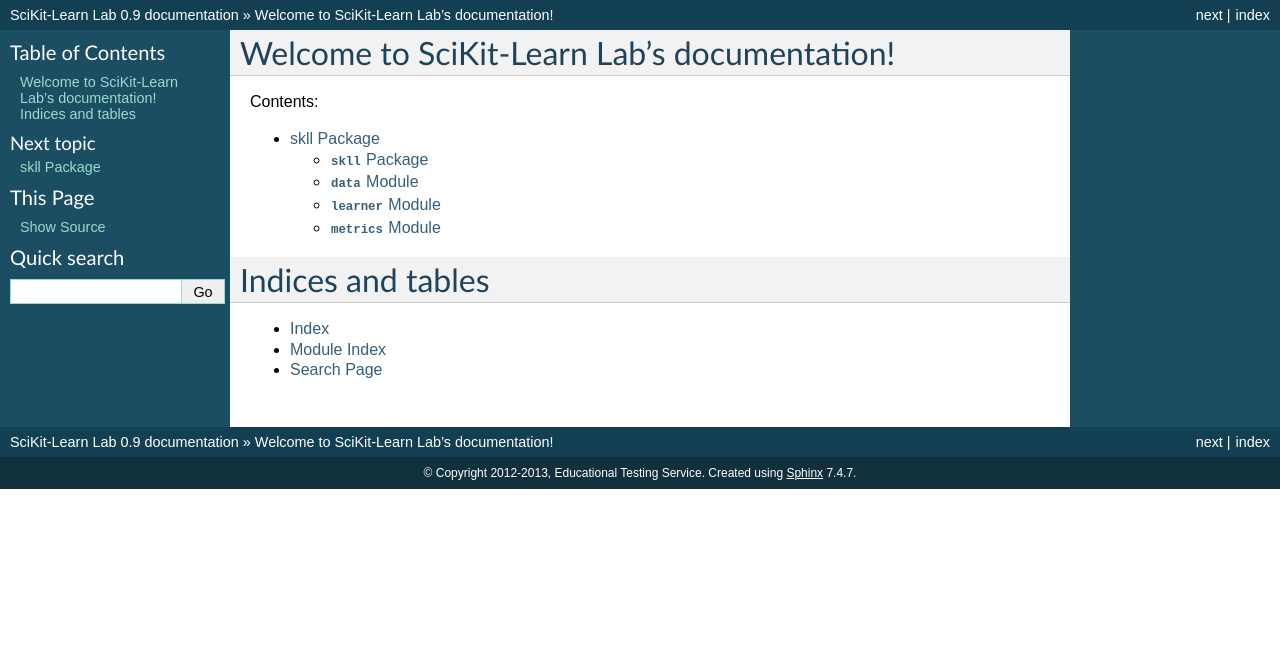
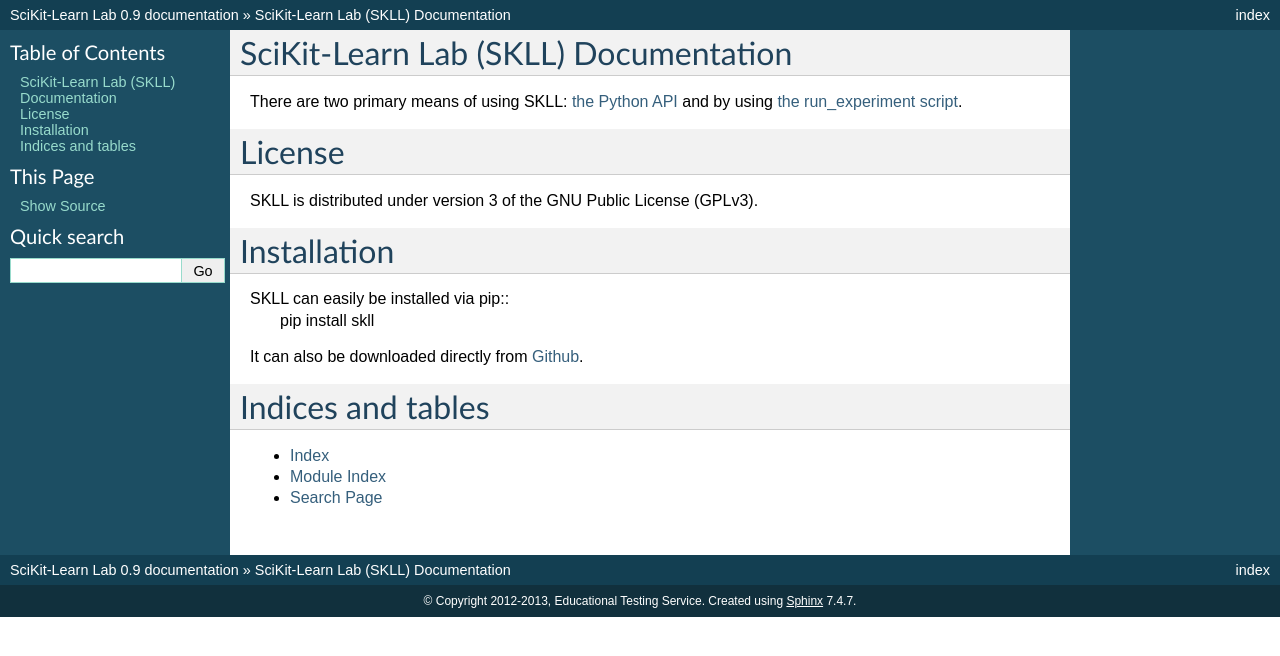
Before and after one commit to EducationalTestingService/skll, a Sphinx documentation site: the page built from doc/index.rst, in a window 1280 px wide. Shown: the top 656 px of the page. Built offline with Sphinx 7.4.7, drawn with Linux system fonts in a browser that asks for light colours.

Commit message:
Added preliminary documentation about how to use run_experiment

```diff
--- a/doc/index.rst
+++ b/doc/index.rst
@@ -1,17 +1,25 @@
 .. SciKit-Learn Lab documentation master file, created by
    sphinx-quickstart on Tue Jul 16 09:06:32 2013.
-   You can adapt this file completely to your liking, but it should at least
-   contain the root `toctree` directive.
 
-Welcome to SciKit-Learn Lab's documentation!
-============================================
+SciKit-Learn Lab (SKLL) Documentation
+=====================================
 
-Contents:
+There are two primary means of using SKLL: :doc:`the Python API <skll>` and by
+using :doc:`the run_experiment script <run_experiment>`.
 
-.. toctree::
-   :maxdepth: 4
 
-   skll
+License
+=======
+SKLL is distributed under version 3 of the GNU Public License (GPLv3).
+
+
+Installation
+============
+SKLL can easily be installed via pip::
+	pip install skll
+
+It can also be downloaded directly from
+`Github <http://github.com/EducationalTestingService/skll>`_.
 
 
 Indices and tables
```
Also changed, not shown: doc/run_experiment.rst (added, +60 -0 lines), 8 other files.
